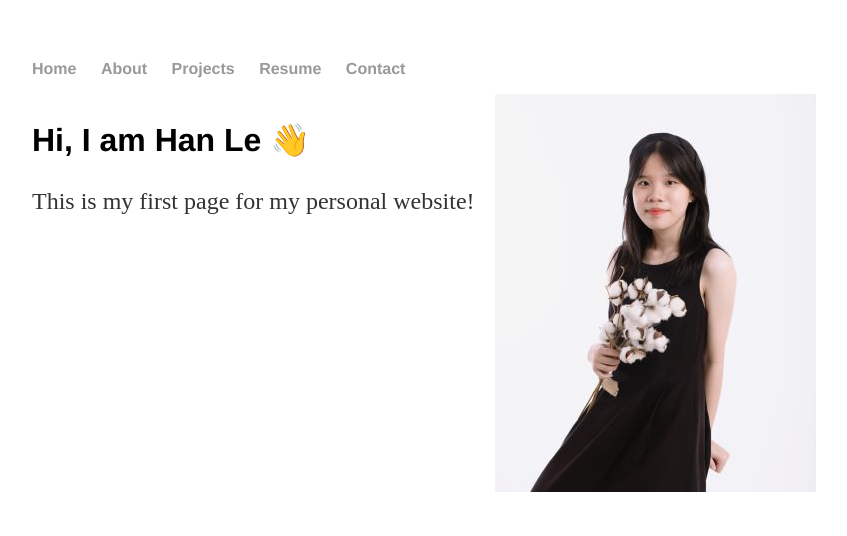
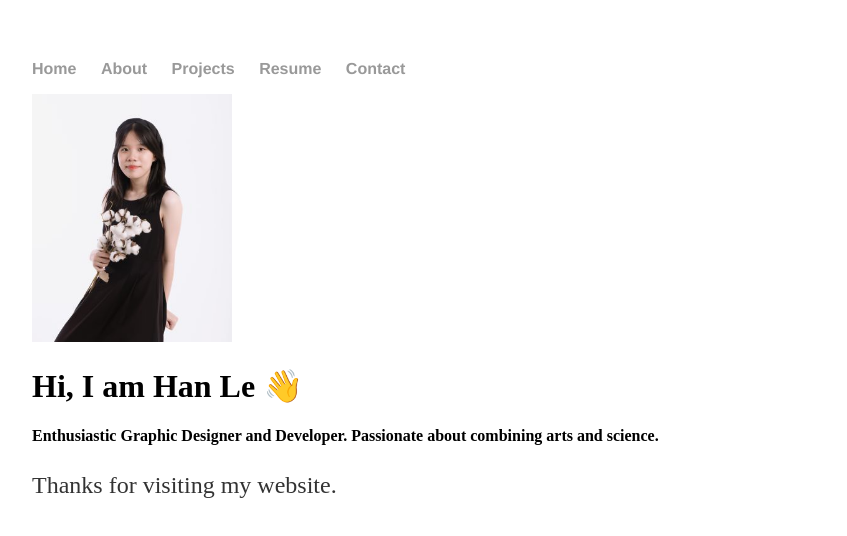
Before and after one commit to han-hn-le/han-hn-le.github.io, a plain HTML site: page index.html in a window 1280 px wide. Shown: the whole page, without its empty margins (160-1007 px from the left). Drawn offline with Linux system fonts and the light colour scheme.

Commit message:
Update index.html

```diff
--- a/index.html
+++ b/index.html
@@ -15,7 +15,7 @@
       <li><a href="/contact.html">Contact</a></li>
     </ul>
   </nav>
-  <div class="container">
+<!--   <div class="container">
     <div class="row">
       <div class="text">
         <h2>Hi, I am Han Le 👋</h2>
@@ -25,6 +25,22 @@
         <img src="img/avatar_resized.jpg" alt="Your Profile Picture">
       </div>
     </div>
+  </div> -->
+
+  <div>
+    <div>
+      <img src="img/avatar_resized.jpg" alt="Your Profile Picture" width="200"/>
+      <h1>Hi, I am Han Le 👋</h1>
+      <h4>Enthusiastic Graphic Designer and Developer. Passionate about combining arts and science.</h4>
+    </div>
+    <div>
+      <p>
+        Thanks for visiting my website.
+      </p>
+    </div>
+
   </div>
+
+
 </body>
 </html>
```
